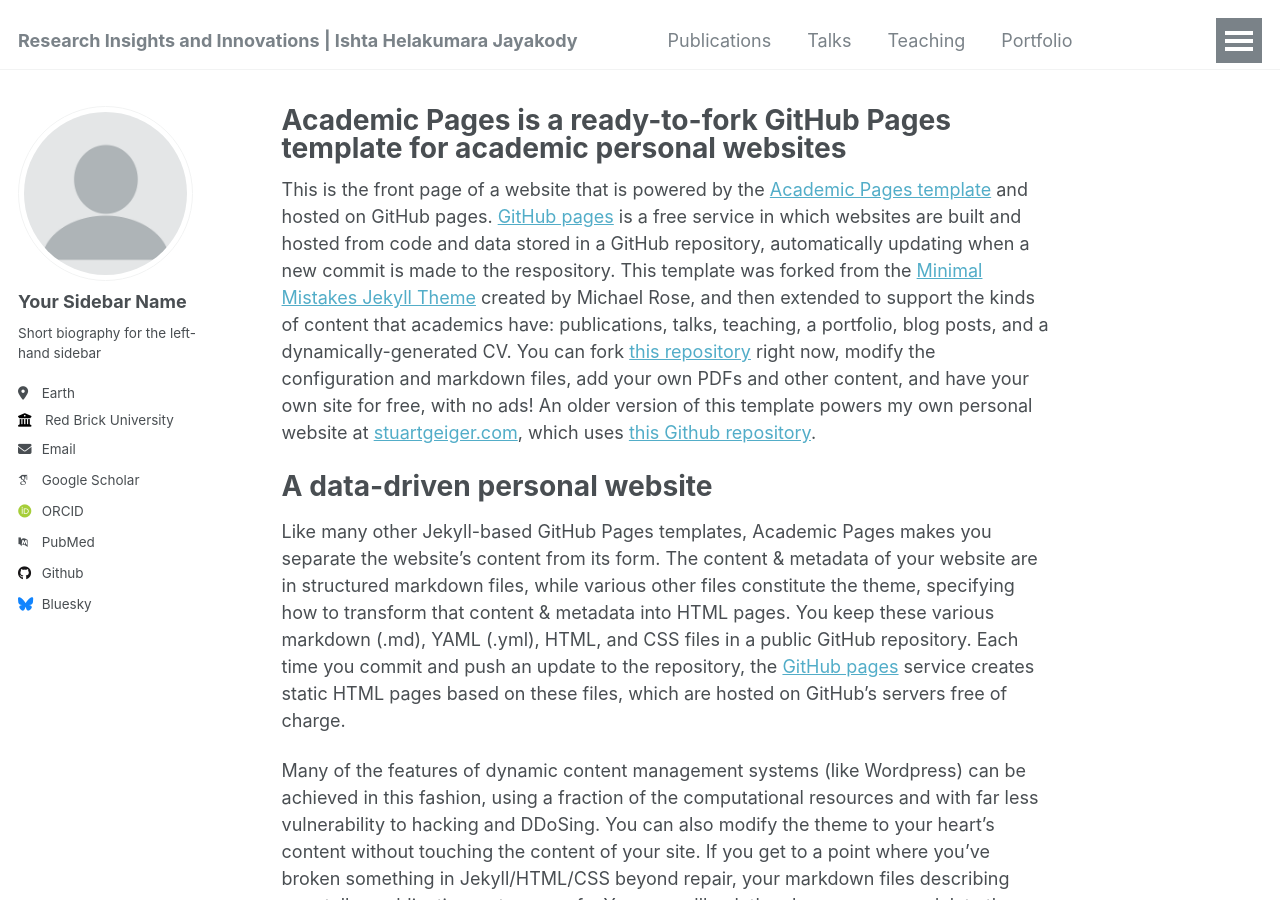
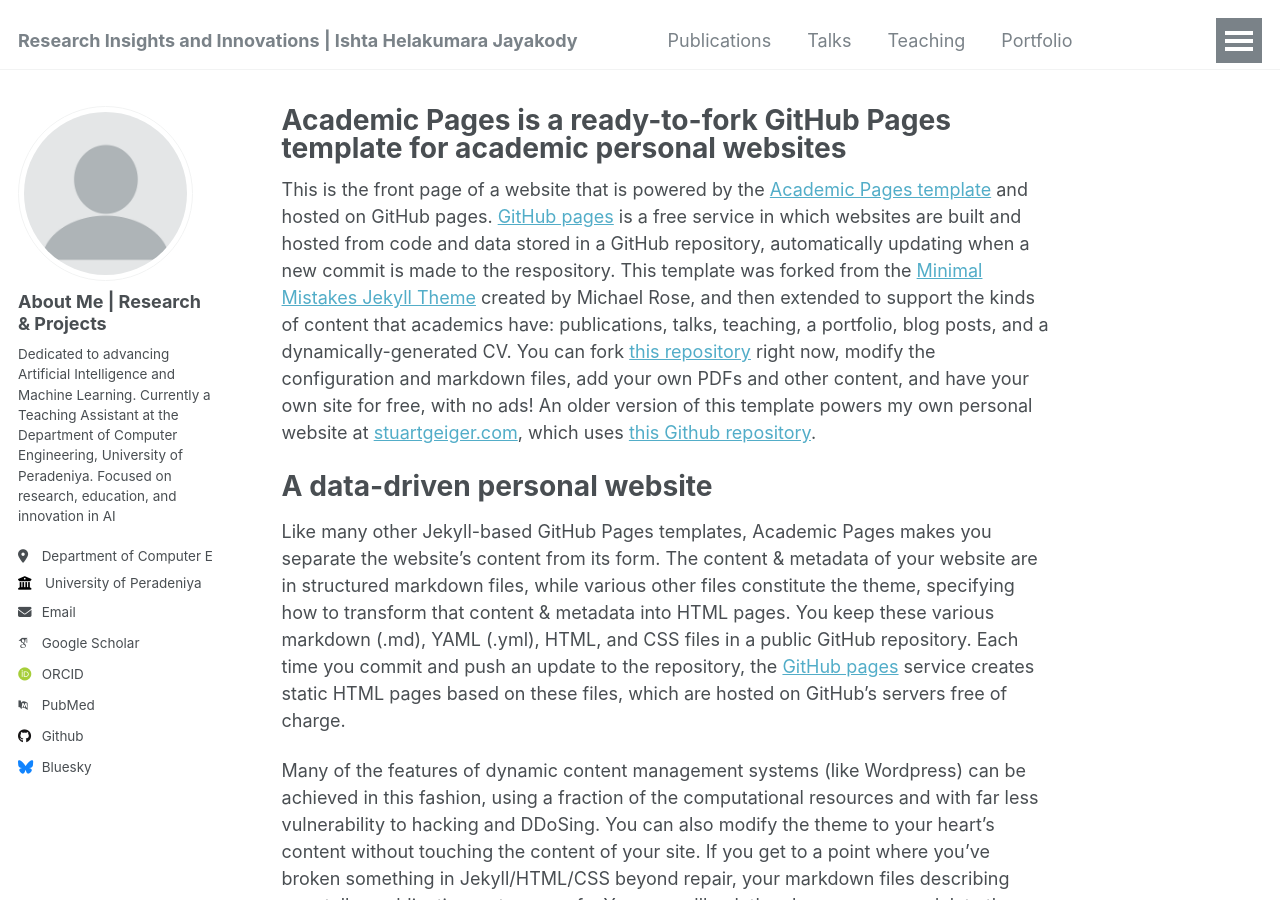
Before and after one commit to IshtaJayakody/IshtaJayakody.github.io, a Jekyll site: the page built from _pages/about.md, in a window 1280 px wide and 900 px high. Built offline with Jekyll 4.4.1, drawn with Linux system fonts in a browser that asks for light colours; some web fonts are replaced.

Commit message:
Update _config.yml

```diff
--- a/_config.yml
+++ b/_config.yml
@@ -22,13 +22,13 @@ repository               : "IshtaJayakody/academicpages.github.io"
 author:
   # Biographic information
   avatar           : "profile.png"
-  name             : "Your Sidebar Name"
+  name             : "About Me | Research & Projects"
   pronouns         : # example: "she/her"
-  bio              : "Short biography for the left-hand sidebar"
-  location         : "Earth"
-  employer         : "Red Brick University"
+  bio              : "Dedicated to advancing Artificial Intelligence and Machine Learning. Currently a Teaching Assistant at the Department of Computer Engineering, University of Peradeniya. Focused on research, education, and innovation in AI"
+  location         : "Department of Computer Engineering, Faculty of Engineering, University of Peradeniya"
+  employer         : "University of Peradeniya"
   uri              : # URL
-  email            : "none@example.org"
+  email            : "ishtajayakody@gmail.com"
 
   # Academic websites
   arxiv            : # URL - Update with the correct link to your profile
```
